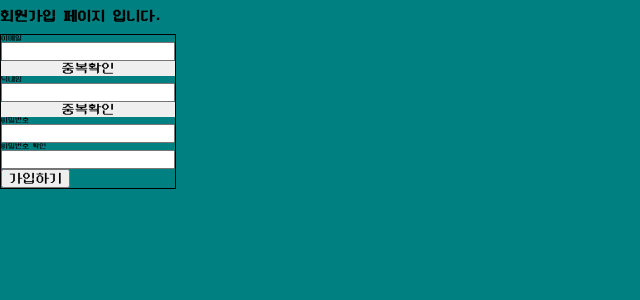
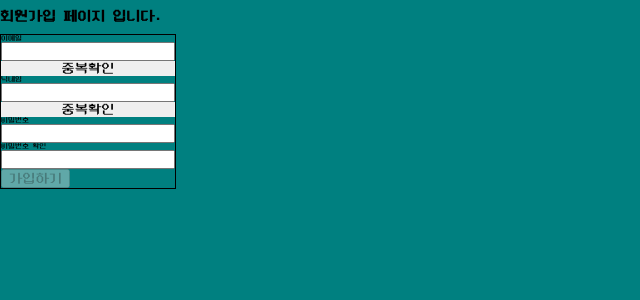
Before and after one commit to MZgaMeZone/gaMeZone, a React (Create React App) app in the folder FrontEnd/: page /signup in a window 1280 px wide. Shown: the top 300 px of the page, without its empty margins (0-640 px from the left). Built offline with nearby package versions, Linux system fonts and the light colour scheme.

Commit message:
Fix: 회원가입 오류 수정 및 로그인 시 토큰 생성

```diff
--- a/FrontEnd/src/pages/userPages/login.tsx
+++ b/FrontEnd/src/pages/userPages/login.tsx
@@ -20,8 +20,8 @@ function Login() {
       })
       .then((res) => {
         console.log(res);
-        if (res.data.success) {
-          localStorage.setItem("access_token : ", res.data.token);
+        if (res.status === 200) {
+          localStorage.setItem("access_token : ", res.data.userToken);
           navigate("/");
         }
       })
@@ -32,6 +32,7 @@ function Login() {
 
   return (
     <>
+      <h1>로그인 페이지입니다.</h1>
       <LoginForm onSubmit={handleSubmit}>
         이메일{" "}
         <input
--- a/FrontEnd/src/pages/userPages/signup.tsx
+++ b/FrontEnd/src/pages/userPages/signup.tsx
@@ -24,9 +24,13 @@ function Signup() {
       .then((res) => {
         if (res.data.success) {
           setEmailDuplicateCheck(true);
+          console.log("email success: ", res);
           alert("사용 가능한 email입니다.");
+        } else {
+          console.log("email fail: ", res.data);
+          setEmail("");
+          alert("중복된 email입니다. 다른 email을 입력해주세요.");
         }
-        alert("중복된 email입니다. 다른 email을 입력해주세요.");
       });
   }
 
@@ -42,10 +46,14 @@ function Signup() {
       })
       .then((res) => {
         if (res.data.success) {
+          console.log("nickname success: ", res.data);
           setNicknameDuplicateCheck(true);
           alert("사용 가능한 nickname입니다.");
+        } else {
+          console.log("nickname fail: ", res.data);
+          setNickname("");
+          alert("중복된 nickname입니다. 다른 nickname을 입력해주세요.");
         }
-        alert("중복된 nickname입니다. 다른 nickname을 입력해주세요.");
       });
   }
 
@@ -60,7 +68,8 @@ function Signup() {
         password: password,
       })
       .then((res) => {
-        if (res.data.success) {
+        console.log(res);
+        if (res.status === 201) {
           alert(`회원가입이 완료되었습니다. 환영합니다 ${nickname}님!`);
           navigate("/login");
         }
@@ -115,8 +124,8 @@ function Signup() {
           value="가입하기"
           type="submit"
           disabled={
-            !emailDuplicateCheck &&
-            !nicknameDuplicateCheck &&
+            !emailDuplicateCheck ||
+            !nicknameDuplicateCheck ||
             !(password === passwordCheck)
           }
         />
```
